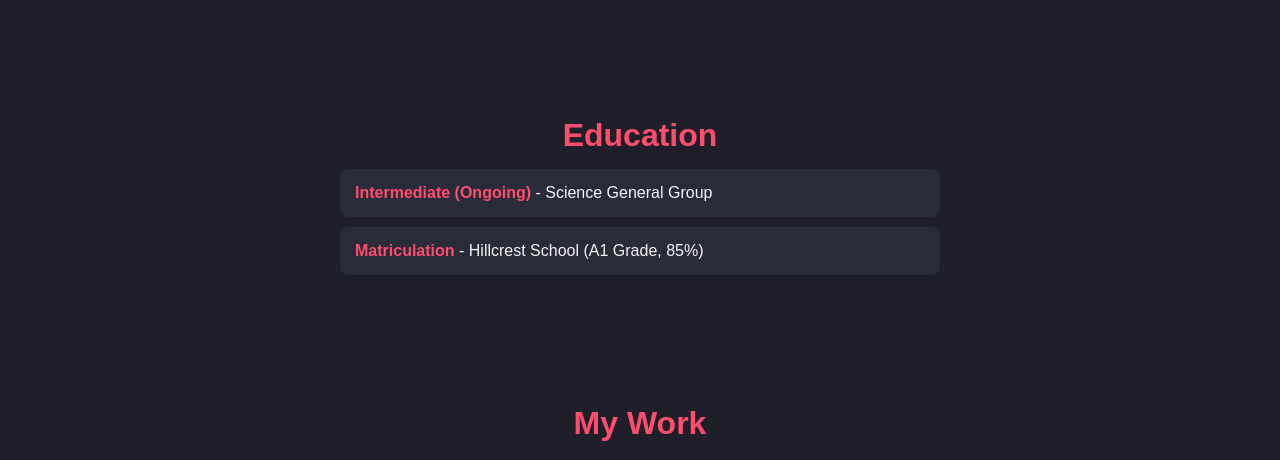
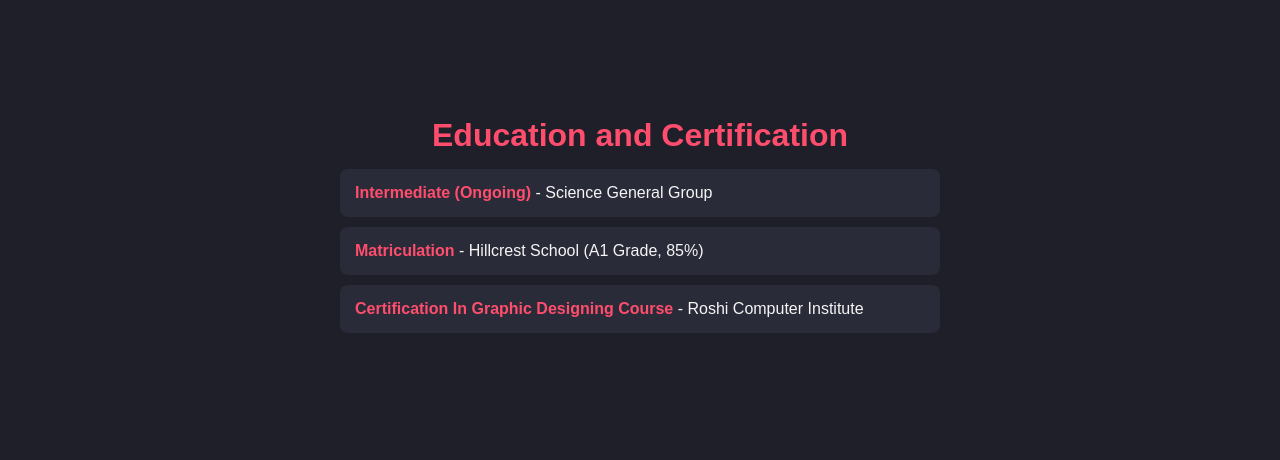
Before and after one commit to MohdDaniyal-wp/GraphicGuru, a plain HTML site: page index.html in a window 1280 px wide. Shown: the part 1004-1464 px from the top of the page. Drawn offline with Linux system fonts and the light colour scheme.

Commit message:
Update index.html

```diff
--- a/index.html
+++ b/index.html
@@ -223,10 +223,11 @@ footer {
 <section class="education" id="education">
 
 
-    <h2>Education</h2>
+    <h2>Education and Certification</h2>
     <ul class="education-list">
         <li><strong>Intermediate (Ongoing)</strong> - Science General Group</li>
         <li><strong>Matriculation</strong> - Hillcrest School (A1 Grade, 85%)</li>
+        <li><strong>Certification In Graphic Designing Course</strong> - Roshi Computer Institute</li>
     </ul>
 </section>
 
```
